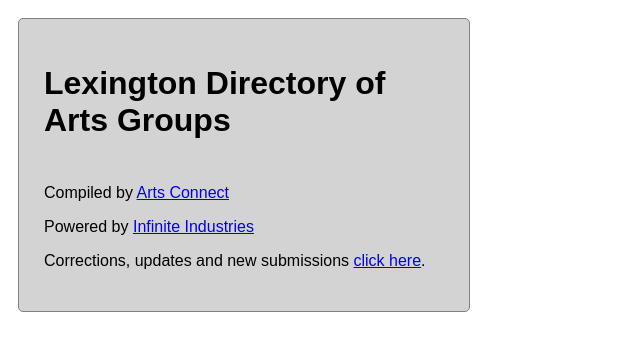
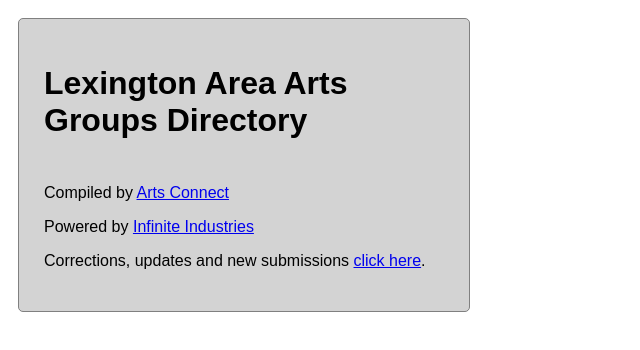
Before and after one commit to infinite-industries/lists-and-tools, a plain HTML site: page lexington-art-orgs/index.html in a window 1280 px wide. Shown: the whole page, without its empty margins (0-640 px from the left). Drawn offline with nearby package versions, Linux system fonts and the light colour scheme; no server answers.

Commit message:
Update index.html

```diff
--- a/lexington-art-orgs/index.html
+++ b/lexington-art-orgs/index.html
@@ -3,7 +3,7 @@
   <head>
     <meta charset="utf-8" />
     <meta name="viewport" content="width=device-width, initial-scale=1" />
-    <title>Testing Art Orgs</title>
+    <title>TLexington Area Arts Groups Directory</title>
     <link href="style.css" rel="stylesheet" />
     <script src="https://cdn.jsdelivr.net/npm/axios/dist/axios.min.js"></script>
   </head>
@@ -11,7 +11,7 @@
     <div id="orglist-container">
       <div id="credits">
         <h1>
-          Lexington Directory of Arts Groups
+          Lexington Area Arts Groups Directory
         </h1>
         <div class="links-to-orgs">
           <p>
```
